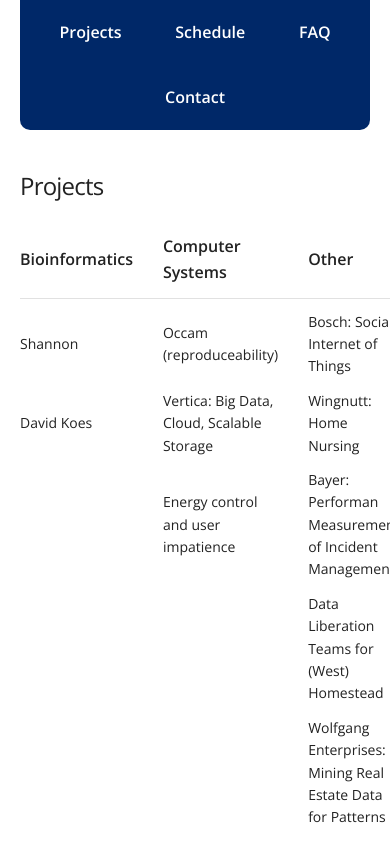
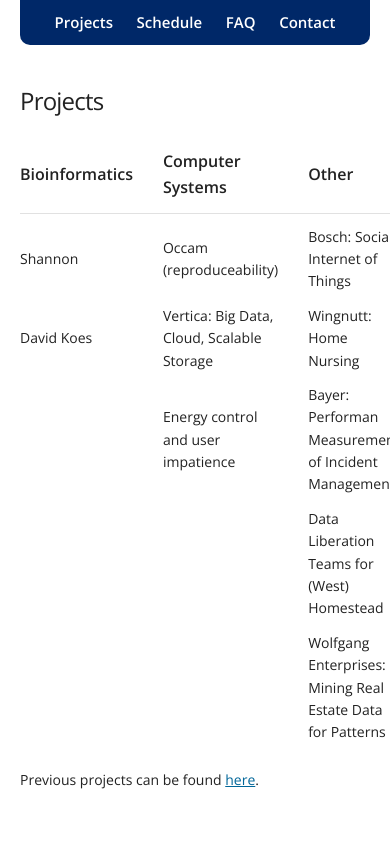
Before and after one commit to markalan7/capstone-website, a plain HTML site: page index.html in a window 390 px wide. Shown: the top 844 px of the page. Drawn offline with nearby package versions, Linux system fonts and the light colour scheme; a script that the page names is missing.

Commit message:
added phone-responsiveness

```diff
--- a/css/custom.css
+++ b/css/custom.css
@@ -122,6 +122,19 @@ a {
 /* Media queries
 –––––––––––––––––––––––––––––––––––––––––––––––––– */
 
+/* Phone-sized */
+@media (max-width: 549px) {
+    .navbar {
+        width: 100%;
+    }
+    .navbar a {
+        padding-right: 10px;
+        padding-left: 10px;
+        line-height: 4.5rem;
+        font-size: 1.5rem;
+    }
+}
+
 /* Larger than phablet */
 @media (min-width: 550px) {
     .navbar li {
```
